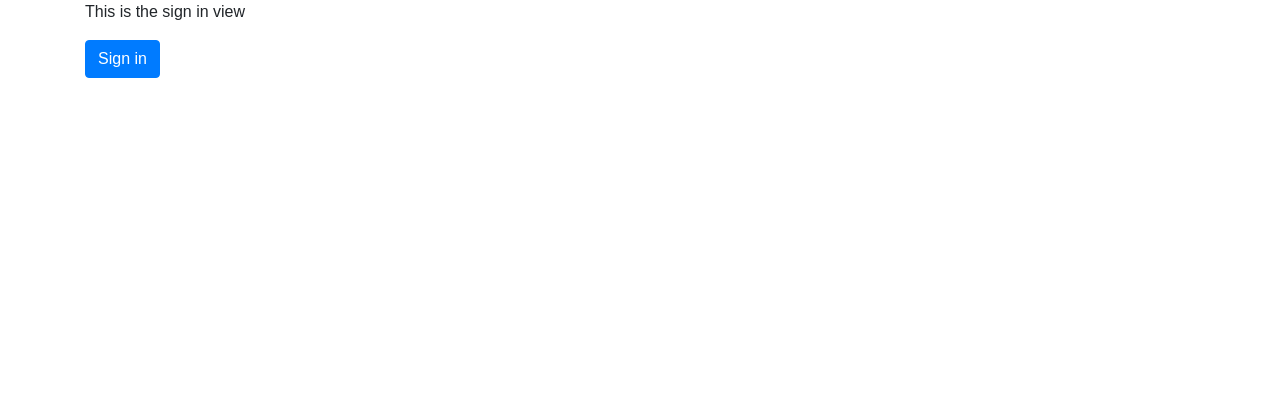
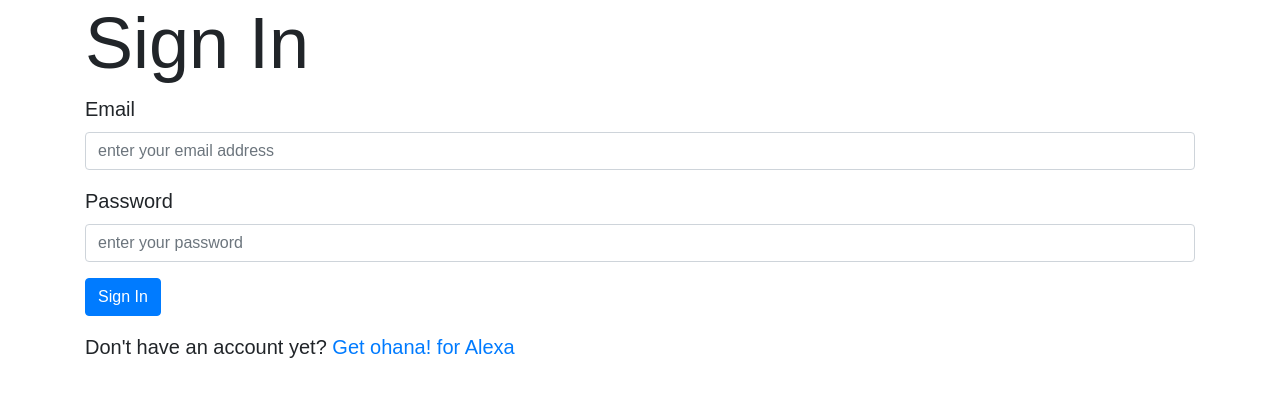
Before and after one commit to INFO461-Team-Go/ohana, a React (Create React App) app in the folder web-app/: page / in a window 1280 px wide. Shown: the top 396 px of the page. Built offline with nearby package versions, Linux system fonts and the light colour scheme; no server answers.

Commit message:
Created the sign in view component

```diff
--- a/web-app/src/Components/SignIn.js
+++ b/web-app/src/Components/SignIn.js
@@ -1,12 +1,57 @@
+/**
+ * Sign in view component for ohana!'s webapp. Uses Firebase for user authentication.
+ */
+
 import React from "react";
 import { Link } from "react-router-dom";
+import firebase from "firebase/app";
+import constants from "./Constants";
 
 export default class SignIn extends React.Component {
+    constructor(props) {
+        super(props);
+        this.state = {
+            email: "",
+            password: ""
+        }
+    }
+
+    componentDidMount() {
+        this.authUnsub = firebase.auth().onAuthStateChanged(user => {
+            this.setState({ currentUser: user });
+            !user ? undefined : this.props.history.push(constants.routes.channel);
+        });
+    }
+
+    componentWillUnmount() {
+        this.authUnsub();
+    }
+
+    handleSubmit(evt) {
+        evt.preventDefault();
+        console.log(this.state.email);
+        console.log(this.state.password);
+    }
+
     render() {
         return (
+            // @TODO: Display warnings when the user enters invalid email / incorrect password
             <div className="container">
-                <p>This is the sign in view</p>
-                <button className="btn btn-primary">Sign in</button>
+                <h1 className="display-3">Sign In</h1>
+                <form onSubmit={evt => this.handleSubmit(evt)}>
+                    <div className="form-group">
+                        <label htmlFor="email" className="lead">Email</label>
+                        <input type="email" className="form-control" placeholder="enter your email address" value={this.state.email} onInput={evt => this.setState({ email: evt.target.value })} />
+                    </div>
+                    <div className="form-group">
+                        <label htmlFor="password" className="lead">Password</label>
+                        <input type="password" className="form-control" placeholder="enter your password" value={this.state.password} onInput={evt => this.setState({ password: evt.target.value })} />
+                    </div>
+                    <div className="form-group">
+                        <button type="submit" className="btn btn-primary lead">Sign In</button>
+                    </div>
+                </form>
+                <p className="lead">Don't have an account yet? <Link to={constants.routes.signup} className="text-primary">Get ohana! for Alexa</Link></p>
             </div>
         )
     }
```
